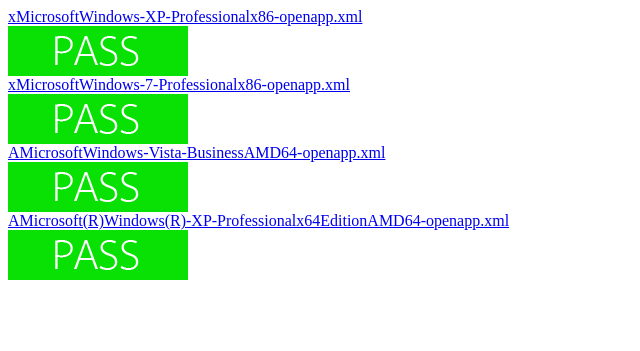
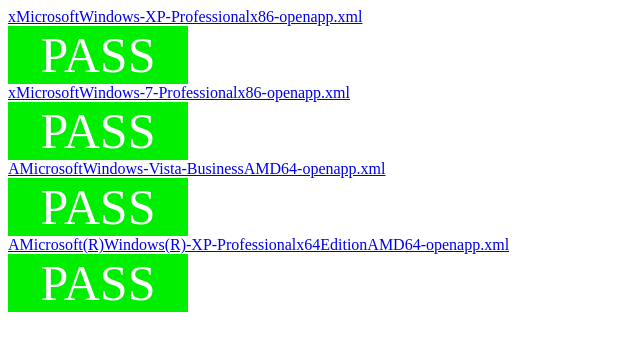
Before and after one commit to tapootum/PHP-TEST-Check, a PHP site: page / in a window 1280 px wide. Shown: the top 351 px of the page, without its empty margins (0-640 px from the left). Run offline with PHP 8.4, Linux system fonts and the light colour scheme.

Commit message:
change picture to css

```diff
--- a/index.php
+++ b/index.php
@@ -1,6 +1,34 @@
 <html>
 <head>
 	<title>Test Result</title>
+  <style>
+    .pass {
+      background: #00ef00;
+      width: 180px;
+      height: 50px;
+      display: table;
+    }
+    .pass p {
+      color: white;
+      font-size: 50px;
+      display: table-cell;
+      vertical-align: middle;
+      text-align: center;
+    }
+    .fail {
+      background: #ff0000;
+      width: 180px;
+      height: 50px;
+      display: table;
+    }
+    .fail p {
+      color: white;
+      font-size: 50px;
+      display: table-cell;
+      vertical-align: middle;
+      text-align: center;
+    }
+  </style>
 </head>
 <body>
 	<?php
@@ -18,6 +46,9 @@
 		}
 
 	}
+
+  function pass() { echo '<div class="pass"><p>PASS</p></div>'; }
+  function fail() { echo '<div class="fail"><p>FAIL</p></div>'; }
 	function checkTest ($filename,$fname){
 		$name = "xml/" . $filename;
 		$ProgramList = array("InfraRecorder",
@@ -59,12 +90,13 @@
 		if ($osArch == 32){
 			if ($n >= 9 )
 			{
-				echo '<img border="0" src="pass.jpg"/>'. "<br />";
+        pass();
+        				//echo '<img border="0" src="pass.jpg"/>'. "<br />";
 				#echo "Pass";
 			}
 			else
 			{
-				echo '<img border="0" src="fail.jpg"/>'. "<br />";
+        fail();
 				#echo "Fail";
 			}
 		}
@@ -72,12 +104,12 @@
 		{
 		if ($n >= 11)
 			{
-				echo '<img border="0" src="pass.jpg"/>'. "<br />";
+        pass();
 				#echo "Pass";
 			}
 			else
 			{
-				echo '<img border="0" src="fail.jpg"/>'. "<br />";
+        fail();
 				#echo "Fail";
 			}
 		}
```
